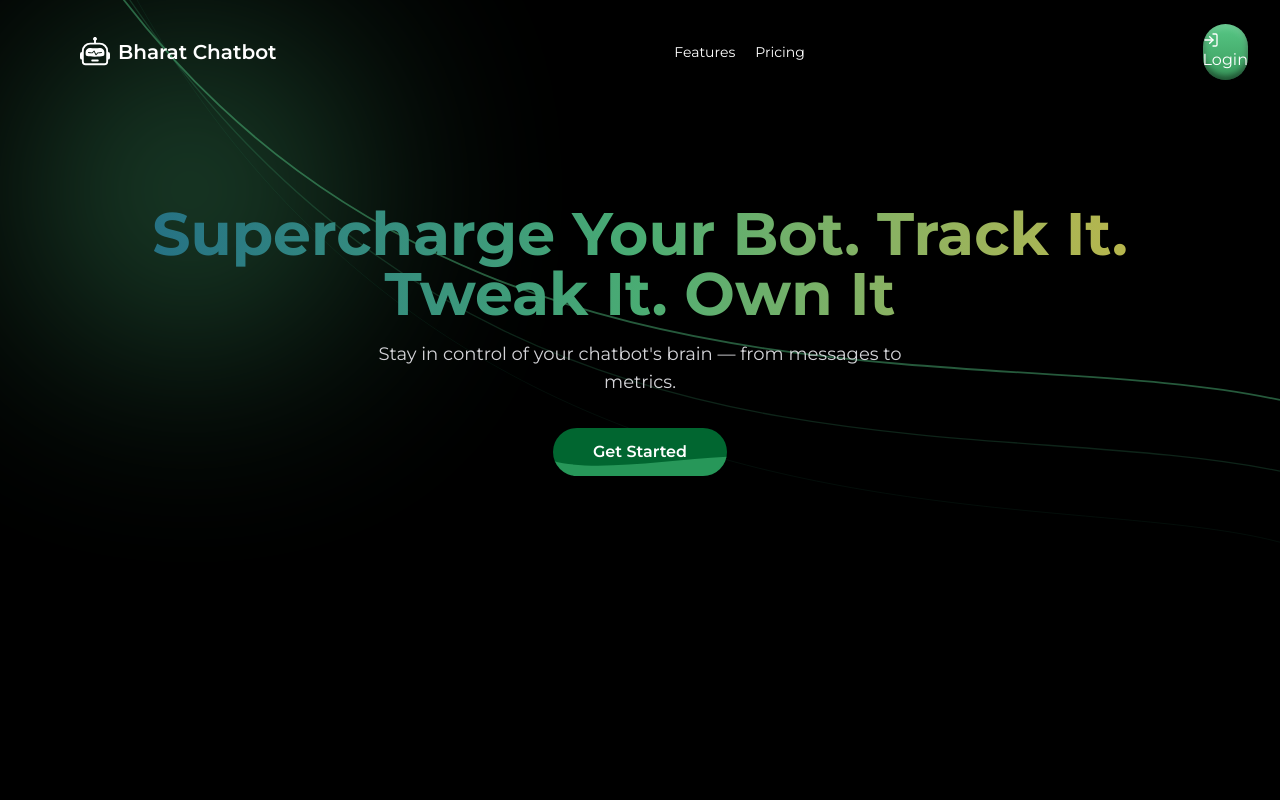
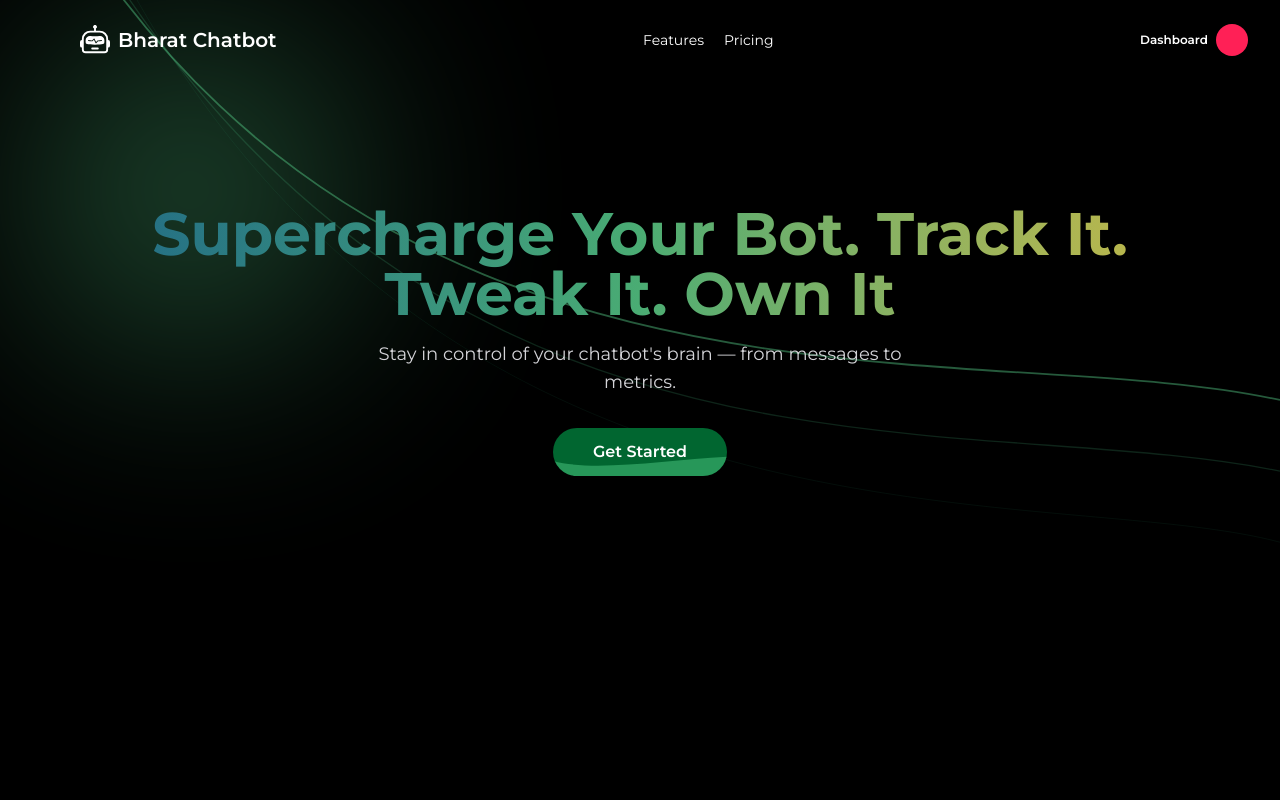
Before and after one commit to Bucksoft/BharatChatbot, a React (Vite) app: page / in a window 1280 px wide. Shown: the top 800 px of the page. Built offline with nearby package versions, Linux system fonts and the light colour scheme; no server answers.

Commit message:
Login button UI fix

```diff
--- a/src/pages/HomePage.jsx
+++ b/src/pages/HomePage.jsx
@@ -32,6 +32,10 @@ const HomePage = () => {
     }
     fetchAllPlans();
   }, [setAllPlans]);
+
+
+
+
 
   return (
     <main className="bg-black text-white">
@@ -91,7 +95,7 @@ const HomePage = () => {
               </a>
             </div>
             <div className="flex items-center gap-3">
-              {user ? (
+              {!user ? (
                 <div className="flex items-center gap-2">
                   <Link
                     to="/dashboard/pricing"
@@ -106,7 +110,7 @@ const HomePage = () => {
               ) : (
                 <Link to="/login">
                   <button
-                    className="bg-[#4cb176] hover:bg-[#57C785] text-white w-full py-2 rounded-[2rem] transition-all duration-150 ease-in-out"
+                    className="bg-[#4cb176] hover:bg-[#57C785] text-white py-2 rounded-[2rem] transition-all duration-150 ease-in-out md:px-8 px-4 flex items-center gap-3"
                     style={{
                       boxShadow: `inset 0 4px 6px rgba(255, 255, 255, 0.15),
                 inset 0 -4px 6px rgba(0, 0, 0, 0.5)`,
```
